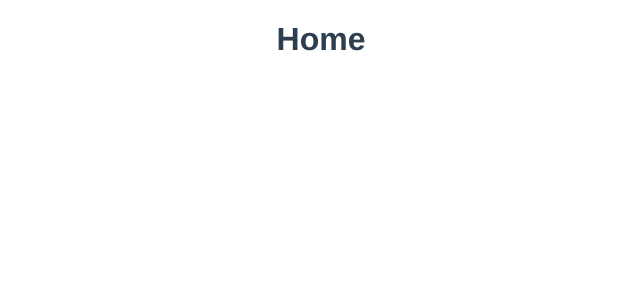
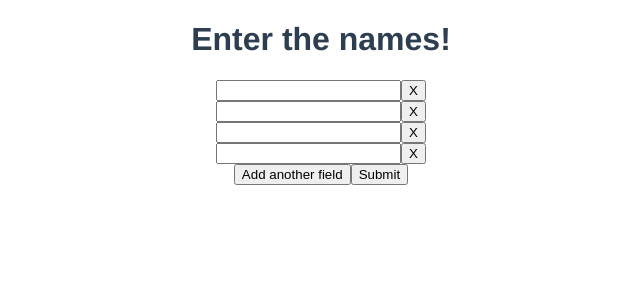
Before and after one commit to wafflepie/brakket, a Vue app: page / in a window 1280 px wide. Shown: the top 300 px of the page, without its empty margins (319-959 px from the left). Built offline with nearby package versions, Linux system fonts and the light colour scheme.

Commit message:
Basic participant form

```diff
--- a/package.json
+++ b/package.json
@@ -11,10 +11,13 @@
   },
   "dependencies": {
     "vue": "^2.5.13",
+    "vue-class-component": "6.2.0",
     "vue-router": "^3.0.1",
     "vuex": "^3.0.1"
   },
   "devDependencies": {
+    "@babel/core": "7.0.0-beta.42",
+    "@babel/plugin-proposal-decorators": "7.0.0-beta.42",
     "@vue/cli-plugin-babel": "^3.0.0-beta.6",
     "@vue/cli-plugin-eslint": "^3.0.0-beta.6",
     "@vue/cli-plugin-unit-jest": "^3.0.0-beta.6",
--- a/src/App.vue
+++ b/src/App.vue
@@ -1,6 +1,6 @@
 <template>
   <div id="app">
-    <router-view/>
+    <router-view />
   </div>
 </template>
 
--- a/src/components/Bracket.component.vue
+++ b/src/components/Bracket.component.vue
@@ -1,5 +1,5 @@
 <template>
   <div>
-    Bracket
+    <h1>Bracket</h1>
   </div>
 </template>
--- a/src/router.js
+++ b/src/router.js
@@ -2,7 +2,7 @@ import Vue from "vue"
 import Router from "vue-router"
 
 import Brackets from "./views/Brackets.view.vue"
-import Home from "./views/Home.view.vue"
+import ParticipantForm from "./views/ParticipantForm.view.vue"
 
 Vue.use(Router)
 
@@ -10,8 +10,8 @@ export default new Router({
   routes: [
     {
       path: "/",
-      name: "home",
-      component: Home,
+      name: "participantForm",
+      component: ParticipantForm,
     },
     {
       path: "/brackets",
--- a/src/store.js
+++ b/src/store.js
@@ -3,8 +3,25 @@ import Vuex from "vuex"
 
 Vue.use(Vuex)
 
+export const types = {
+  STORE_PARTICIPANTS: "STORE_PARTICIPANTS",
+}
+
 export default new Vuex.Store({
-  state: {},
-  mutations: {},
-  actions: {},
+  state: {
+    participants: [],
+  },
+  mutations: {
+    [types.STORE_PARTICIPANTS](state, names) {
+      state.participants = names.map((name, index) => ({
+        id: index,
+        name,
+      }))
+    },
+  },
+  actions: {
+    [types.STORE_PARTICIPANTS]({ commit }, names) {
+      commit(types.STORE_PARTICIPANTS, names)
+    },
+  },
 })
--- a/src/views/Brackets.view.vue
+++ b/src/views/Brackets.view.vue
@@ -1,5 +1,23 @@
 <template>
   <div>
     <h1>Brackets</h1>
+    <div v-for="participant of participants" :key="participant.id">
+      {{ participant.name }}
+    </div>
+    <div v-if="!participants.length">
+      You did not enter any names.
+    </div>
   </div>
 </template>
+
+<script>
+import Vue from "vue"
+import Component from "vue-class-component"
+
+@Component
+export default class Brackets extends Vue {
+  get participants() {
+    return this.$store.state.participants
+  }
+}
+</script>
--- a/src/views/Home.view.vue
+++ /dev/null
@@ -1,5 +0,0 @@
-<template>
-  <div>
-    <h1>Home</h1>
-  </div>
-</template>
--- /dev/null
+++ b/src/views/ParticipantForm.view.vue
@@ -0,0 +1,48 @@
+<template>
+  <div>
+    <h1>Enter the names!</h1>
+    <div v-for="(input, index) of inputs" :key="index">
+      <input v-model="input.value" />
+      <button @click="removeInput(input)">X</button>
+    </div>
+    <button @click="addInput()">Add another field</button>
+    <button @click="submit()" type="submit">Submit</button>
+  </div>
+</template>
+
+<script>
+import Vue from "vue"
+import Component from "vue-class-component"
+
+import { types } from "../store"
+
+@Component({
+  created() {
+    Array(4)
+      .fill()
+      .forEach(this.addInput)
+  },
+})
+export default class ParticipantForm extends Vue {
+  inputs = []
+
+  addInput() {
+    this.inputs.push({
+      value: "",
+    })
+  }
+
+  removeInput(input) {
+    this.inputs = this.inputs.filter(element => element !== input)
+  }
+
+  submit() {
+    this.$store.dispatch(
+      types.STORE_PARTICIPANTS,
+      this.inputs.map(input => input.value).filter(value => value),
+    )
+
+    this.$router.push("/brackets")
+  }
+}
+</script>
```
Also changed, not shown: .babelrc, 1 other file (tests, documents, lock files or other folders).
